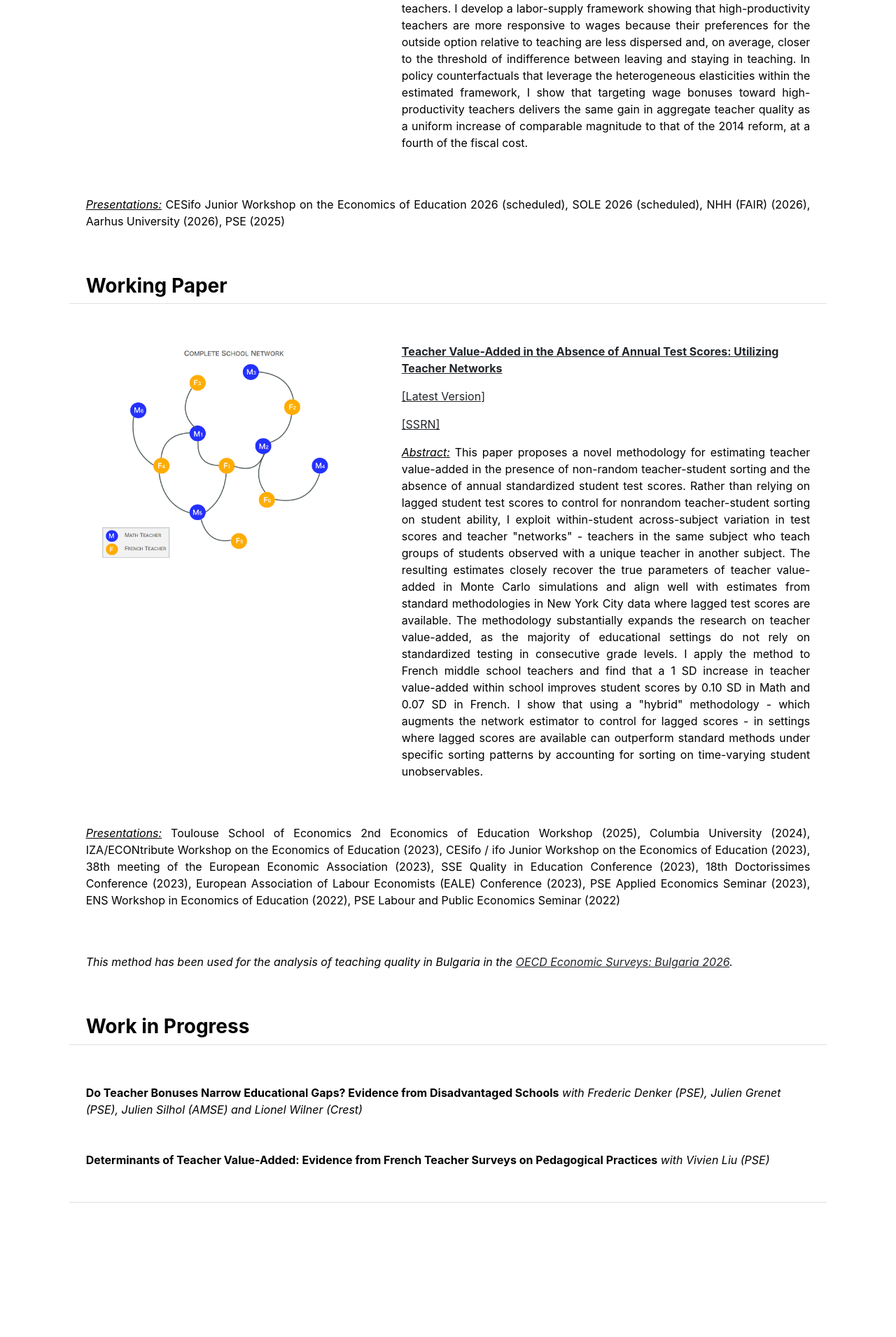
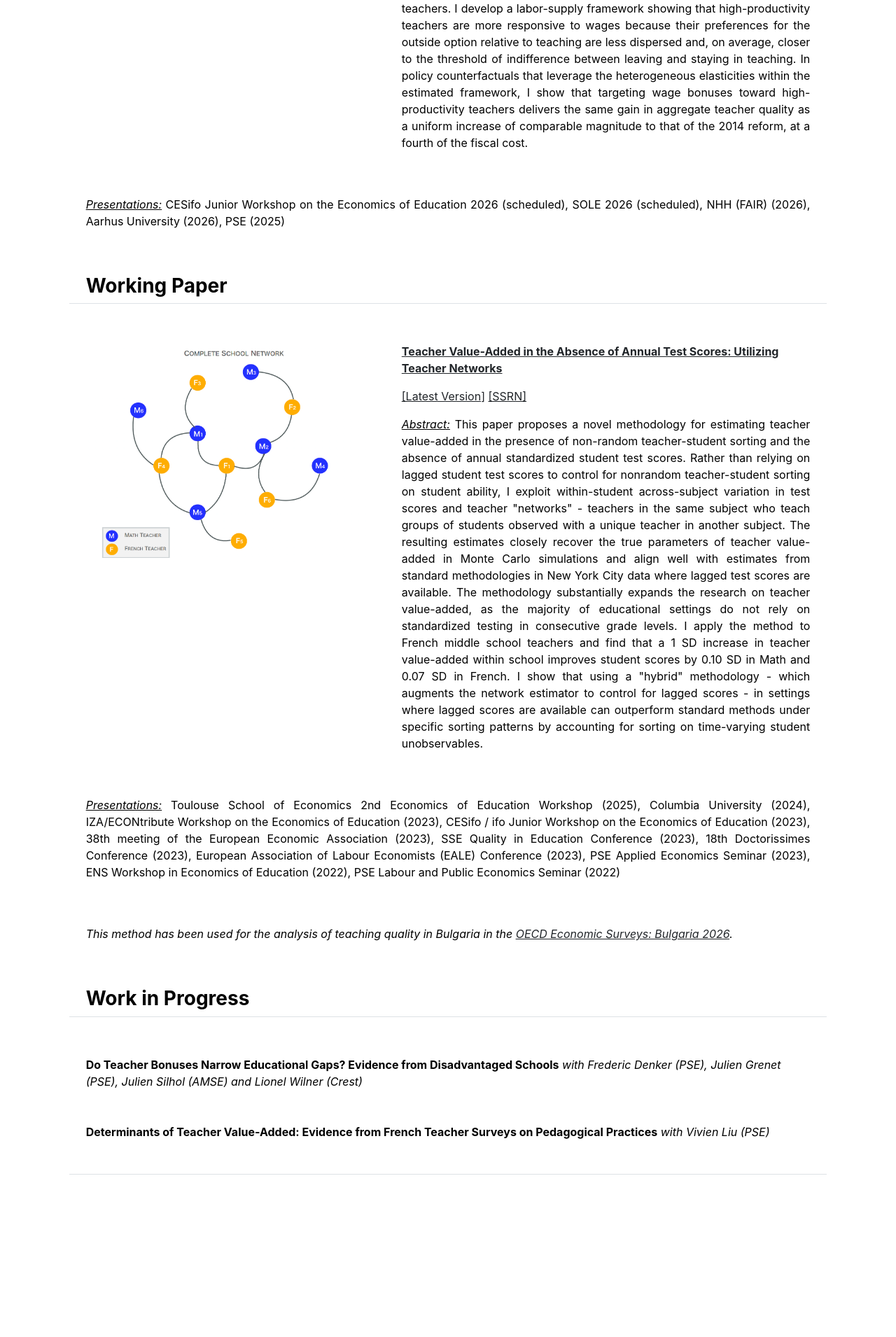
Before and after one commit to desislavatartova/desislavatartova.github.io, a Jekyll site: the page built from index.md, in a window 1280 px wide. Shown: the part 968-2878 px from the top of the page at 70% size. Built offline with Jekyll 4.4.1, drawn with Linux system fonts in a browser that asks for light colours; after the commit the page ends 2838 px from its top, so only the background shows below that.

```diff
--- a/_layouts/home.html
+++ b/_layouts/home.html
@@ -47,9 +47,9 @@ This paper studies how uniform increases in teacher wages affect the average qua
   </div>
   <div class="col-md-7">
             <p><a href="http://desislavatartova.github.io/pdf/Network_TVA_Desislava_Tartova.pdf" target="_blank">
-<b>Teacher Value-Added in the Absence of Annual Test Scores: Utilizing Teacher Networks</b>
+<b>Teacher Value-Added in the Absence of Annual Test Scores: Utilizing Teacher Networks</b></a></p>
 	 <p>     <a href="http://desislavatartova.github.io/pdf/Network_TVA_Desislava_Tartova.pdf" target="_blank">[Latest Version]</a>
-    <p><a href="https://papers.ssrn.com/sol3/papers.cfm?abstract_id=4395082" target="_blank">[SSRN]</a> <p>
+    <a href="https://papers.ssrn.com/sol3/papers.cfm?abstract_id=4395082" target="_blank">[SSRN]</a> <p>
 	<p align="justify"> <u><em>Abstract:</em></u>
 This paper proposes a novel methodology for estimating teacher value-added in the presence of non-random teacher-student sorting and the absence of annual standardized student test scores. Rather than relying on lagged student test scores to control for
 nonrandom teacher-student sorting on student ability, I exploit within-student across-subject variation in test scores and teacher "networks" - teachers in the same subject who teach groups of students observed with a unique teacher in another subject.
```
